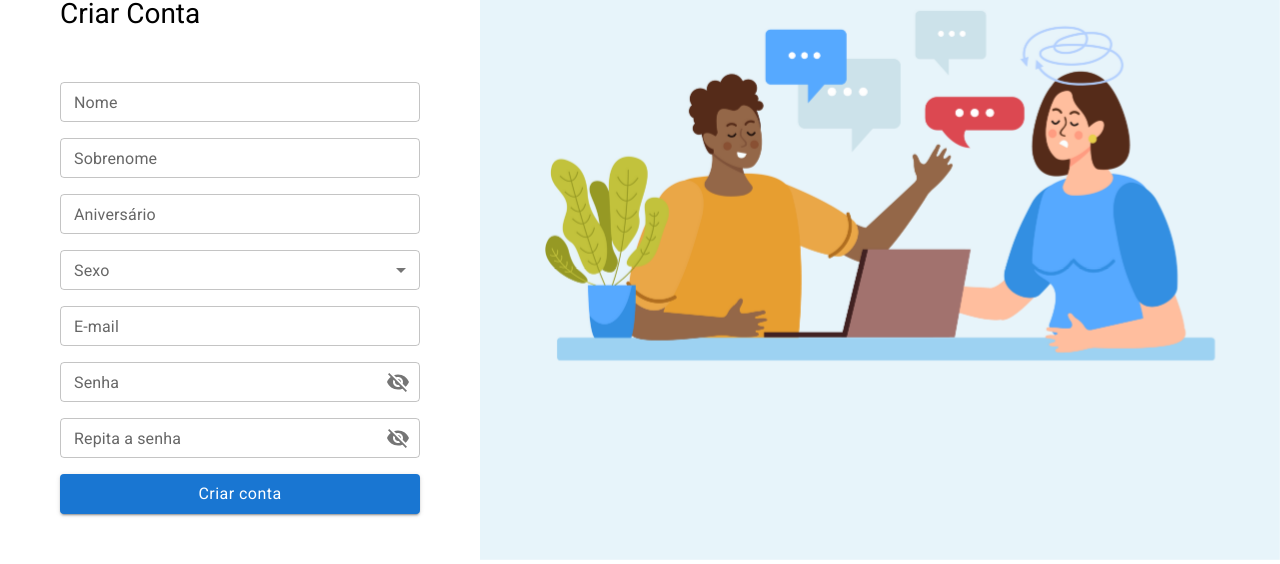
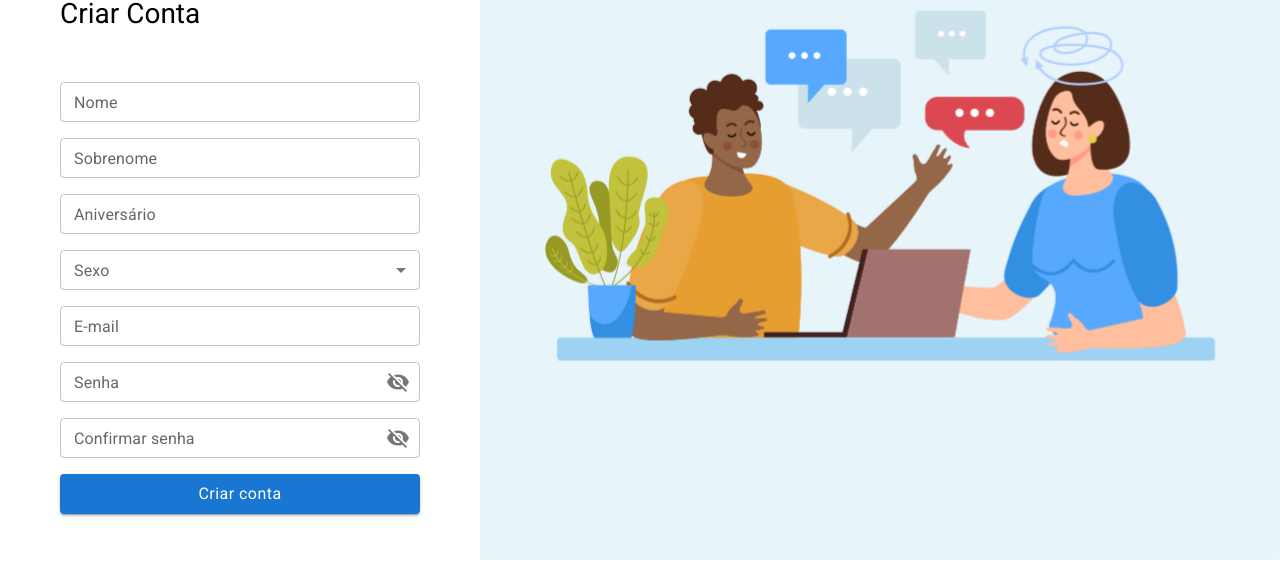
Before and after one commit to maisafolgueral/labs-soft-eng, a React (Vite) app in the folder frontend/: page /register in a window 1280 px wide. Shown: the part 240-804 px from the top of the page. Built offline with nearby package versions, Linux system fonts and the light colour scheme.

Commit message:
Register integrated

```diff
--- a/frontend/src/pages/Login.jsx
+++ b/frontend/src/pages/Login.jsx
@@ -18,12 +18,10 @@ import bannerConversation from "@/assets/images/banner-conversation.png";
 
 
 const validationSchema = yup.object({
-  email: yup
-    .string("Preencha o seu e-mail")
+  email: yup.string()
     .email("E-mail inválido")
     .required("E-mail é obrigatório"),
-  password: yup
-    .string("Preencha a sua senha")
+  password: yup.string()
     .required("Senha é obrigatório"),
 });
 
@@ -79,8 +77,8 @@ export default function Login() {
       password: "",
     },
     validationSchema: validationSchema,
-    onSubmit: (data) => {
-      handleSubmit(data);
+    onSubmit: (values) => {
+      handleSubmit(values);
     },
   });
 
@@ -144,7 +142,6 @@ export default function Login() {
               label="Senha"
               variant="outlined"
               size="small"
-              type="password"
               value={formik.values.password}
               onChange={formik.handleChange}
               onBlur={formik.handleBlur}
--- a/frontend/src/pages/Register.jsx
+++ b/frontend/src/pages/Register.jsx
@@ -1,117 +1,96 @@
 import * as React from "react";
-import * as yup from 'yup';
-import { useFormik } from 'formik';
+import * as yup from "yup";
+import { useFormik } from "formik";
 import { useNavigate } from "react-router-dom";
 import Typography from "@mui/material/Typography";
 import Box from "@mui/material/Box";
 import Stack from "@mui/material/Stack";
 import TextField from "@mui/material/TextField";
 import MenuItem from "@mui/material/MenuItem";
-import FormControl from "@mui/material/FormControl";
-import InputLabel from "@mui/material/InputLabel";
-import IconButton from "@mui/material/IconButton";
-import OutlinedInput from "@mui/material/OutlinedInput";
-import InputAdornment from "@mui/material/InputAdornment";
-import Alert from '@mui/material/Alert';
+import Alert from "@mui/material/Alert";
 import LoadingButton from "@mui/lab/LoadingButton";
 import { LocalizationProvider } from "@mui/x-date-pickers/LocalizationProvider";
 import { AdapterDayjs } from "@mui/x-date-pickers/AdapterDayjs";
 import { DatePicker } from "@mui/x-date-pickers/DatePicker";
-import Visibility from "@mui/icons-material/Visibility";
-import VisibilityOff from "@mui/icons-material/VisibilityOff";
 import "dayjs/locale/pt";
+import { socialAPI } from "@/globals";
 import { Main } from "@/components/Main";
-import { socialAPI } from '@/globals';
+import PasswordInput from "@/components/PasswordInput";
 import isologo from "@/assets/branding/hola-isologo-coloful.svg";
 import bannerConversation from "@/assets/images/banner-conversation.png";
 
+const calculateAge = (birthdate) => {
+  const birthDate = new Date(birthdate);
+  const currentDate = new Date();
+
+  const yearsDiff = currentDate.getFullYear() - birthDate.getFullYear();
+  const monthsDiff = currentDate.getMonth() - birthDate.getMonth();
+  const daysDiff = currentDate.getDate() - birthDate.getDate();
+
+  // Adjust the age if the birthdate for the current year hasn't occurred yet
+  if (monthsDiff < 0 || (monthsDiff === 0 && daysDiff < 0)) {
+    return yearsDiff - 1;
+  } else {
+    return yearsDiff;
+  }
+}
+
 const validationSchema = yup.object({
-  name: yup
-    .string('Preencha o seu nome')
-    .required('Nome é obrigatório'),
-  surname: yup
-    .string('Preencha o seu sobrenome')
-    .required('Sobrenome é obrigatório'),
-  birthday: yup
-    .string('Preencha o seu aniversário')
-    .required('Aniversário é obrigatório'),
-  gender: yup
-    .string('Selecione o seu sexo')
-    .required('Sexo é obrigatório')
-    .oneOf(['M', 'F']),
-  email: yup
-    .string('Preencha o seu email')
-    .email('Email invalido')
-    .required('Email é obrigatório'),
-  password: yup
-    .string('Preencha a sua senha')
-    .min(6, 'Senha deve conter no mínimo 6 caracteres')
-    .max(12, 'Senha deve conter no máximo 12 caracteres')
-    .required('Senha é obrigatório'),
+  name: yup.string()
+    .required("Nome é obrigatório"),
+  surname: yup.string()
+    .required("Sobrenome é obrigatório"),
+  birthday: yup.string()
+    .required("Aniversário é obrigatório")
+    .test(
+      "age-range",
+      "Idade não permitida",
+      (value) => {
+        let age = calculateAge(value);
+        return age >= 14 && age <= 30;
+      }
+    ),
+  gender: yup.string()
+    .oneOf(["M", "F"])
+    .required("Sexo é obrigatório"),
+  email: yup.string()
+    .email("E-mail inválido")
+    .required("E-mail é obrigatório"),
+  password: yup.string()
+    .min(6, "Senha deve conter no mínimo 6 caracteres")
+    .max(12, "Senha deve conter no máximo 12 caracteres")
+    .required("Senha é obrigatório"),
+  passwordConfirmation: yup.string()
+    .oneOf([yup.ref('password')], 'As senhas devem ser iguais')
+    .required("Confirmar a senha é obrigatório"),
 });
 
 function Form() {
-  //const navigate = useNavigate();
+  const navigate = useNavigate();
+  const [loading, setLoading] = React.useState(false);
   const [alert, setAlert] = React.useState(false);
-  const [alertMessage, setAlertMessage] = React.useState('');
-  const [loading, setLoading] = React.useState(false);
-  /*const [name, setName] = React.useState("");
-  const [surname, setSurname] = React.useState("");
-  const [birthday, setBirthday] = React.useState("");
-  const [gender, setGender] = React.useState("");
-  const [email, setEmail] = React.useState("");*/
-  const [passwords, setPasswords] = React.useState({
-    password1: "",
-    password2: "",
-    password1Visible: false,
-    password2Visible: false,
-  });
+  const [alertMessage, setAlertMessage] = React.useState("");
 
-  /*const handleBirthday = (value) => {
-    const date = new Date(value);
-    const yyyy = date.getFullYear();
-    const mm = String(date.getMonth() + 1).padStart(2, '0');
-    const dd = String(date.getDate()).padStart(2, '0');
-    const formattedDate = `${yyyy}-${mm}-${dd}`;
+  const handleBirthday = (value) => {
+    let outputDate = null;
 
-    setBirthday(formattedDate);
-  };*/
+    if(value) {
+      const date = new Date(value);
+      let yyyy = date.getFullYear();
+      let mm = String(date.getMonth() + 1).padStart(2, "0");
+      let dd = String(date.getDate()).padStart(2, "0");
+      outputDate = `${yyyy}-${mm}-${dd}`;
+    }
 
-  const handlePasswordChange = (field) => (event) => {
-    setPasswords({
-      ...passwords,
-      [field]: event.target.value,
-    });
+    formik.setFieldValue('birthday', outputDate);
   };
 
-  const togglePasswordVisibility = (field) => () => {
-    setPasswords({
-      ...passwords,
-      [field]: !passwords[field],
-    });
-  };
+  let displayError = (message) => {
+    setAlert(true);
+    setAlertMessage(message);
+  }
 
-  const handleMouseDownPassword = (event) => {
-    event.preventDefault();
-  };
-
-  const formik = useFormik({
-    initialValues: {
-      name: '',
-      surname: '',
-      birthday: '',
-      gender: '',
-      email: '',
-      password: '',
-    },
-    validationSchema: validationSchema,
-    onSubmit: (values) => {
-      console.log(JSON.stringify(values, null, 2));
-    },
-  });
-
-  /*let handleSubmit = async (e) => {
-    e.preventDefault();
+  let handleSubmit = async (values) => {
     setLoading(true);
     try {
       let res = await fetch(socialAPI+"/users", {
@@ -121,32 +100,45 @@ function Form() {
           "Content-Type": "application/json",
         },
         body: JSON.stringify({
-          name: name,
-          surname: surname,
-          birthday: birthday,
-          gender: gender,
-          email: email,
-          password: passwords["password1"],
+          name: values.name,
+          surname: values.surname,
+          birthday: values.birthday,
+          gender: values.gender,
+          email: values.email,
+          password: values.password,
           is_bot: false,
           is_active: true
         }),
       });
 
-      let resJson = await res.json();
-      console.log(resJson)
-
       if (res.status === 200) {
-        navigate("/h/timeline");
-      } else if (res.status === 400) {
-        setAlert(true);
-        setAlertMessage(resJson.name);
+        navigate("/login");
+      } else if (res.status === 409) {
+        displayError("Este e-mail já está em uso");
+      } else {
+        displayError("Ocorreu um erro em nosso servidor");
       }
     } catch (err) {
-      console.log(err);
-    } finally {
-      setLoading(false);
+      displayError("Ocorreu um erro ao enviar seus dados");
     }
-  };*/
+    setLoading(false);
+  };
+
+  const formik = useFormik({
+    initialValues: {
+      name: "",
+      surname: "",
+      birthday: "",
+      gender: "",
+      email: "",
+      password: "",
+      passwordConfirmation: "",
+    },
+    validationSchema: validationSchema,
+    onSubmit: (values) => {
+      handleSubmit(values);
+    },
+  });
 
   return (
     <Box
@@ -156,14 +148,13 @@ function Form() {
       onSubmit={formik.handleSubmit}
     >
       <Stack direction="column" spacing={2}>
-
-        {/*alert &&
+        {alert &&
         <Alert
           variant="filled"
           severity="error"
         >
           { alertMessage }
-        </Alert>*/
+        </Alert>
         }
 
         <TextField
@@ -198,6 +189,7 @@ function Form() {
             label="Aniversário"
             variant="outlined"
             format="DD/MM/YYYY"
+            onChange={handleBirthday}
             slotProps={{
               textField: {
                   size: "small",
@@ -205,7 +197,6 @@ function Form() {
                   error: formik.touched.birthday && Boolean(formik.errors.birthday),
                   helperText: formik.touched.birthday && formik.errors.birthday,
                   onBlur: formik.handleBlur,
-                  onChange: formik.handleChange
               }
             }}
           />
@@ -245,57 +236,32 @@ function Form() {
           helperText={formik.touched.email && formik.errors.email}
         />
 
-        <FormControl variant="outlined" size="small">
-            <InputLabel htmlFor="outlined-adornment-password">Senha</InputLabel>
-            <OutlinedInput
-                label="Senha"
-                type={passwords.password1Visible ? "text" : "password"}
-                value={passwords.password1 + formik.values.password}
-                onChange={(e) => {
-                  handlePasswordChange("password1");
-                  formik.handleChange(e)}}
-                error={formik.touched.password && Boolean(formik.errors.password)}
-                helperText={formik.touched.password && formik.errors.password}
-                endAdornment={
-                <InputAdornment position="end" >
-                    <IconButton
-                      aria-label="toggle password visibility"
-                      onClick={togglePasswordVisibility("password1Visible")}
-                      onMouseDown={handleMouseDownPassword}
-                      edge="end"
-                      >
-                      {passwords.password1Visible ? <Visibility /> : <VisibilityOff />}
-                    </IconButton>
-                </InputAdornment>
-                }
-            />
-        </FormControl>
+        <PasswordInput
+          fullWidth
+          name="password"
+          label="Senha"
+          variant="outlined"
+          size="small"
+          value={formik.values.password}
+          onChange={formik.handleChange}
+          onBlur={formik.handleBlur}
+          error={formik.touched.password && Boolean(formik.errors.password)}
+          helperText={formik.touched.password && formik.errors.password}
+        />
 
-        <FormControl variant="outlined" size="small">
-            <InputLabel htmlFor="outlined-adornment-password">Repita a senha</InputLabel>
-            <OutlinedInput
-                label="Repita a senha"
-                type={passwords.password2Visible ? "text" : "password"}
-                value={passwords.password2 + formik.values.password}
-                onChange={(e) => {
-                  handlePasswordChange("password2");
-                  formik.handleChange(e)}}
-                error={formik.touched.password && Boolean(formik.errors.password)}
-                helperText={formik.touched.password && formik.errors.password}
-                endAdornment={
-                <InputAdornment position="end" >
-                    <IconButton
-                      aria-label="toggle password visibility"
-                      onClick={togglePasswordVisibility("password2Visible")}
-                      onMouseDown={handleMouseDownPassword}
-                      edge="end"
-                      >
-                      {passwords.password2Visible ? <Visibility /> : <VisibilityOff />}
-                    </IconButton>
-                </InputAdornment>
-                }
-            />
-        </FormControl>
+        <PasswordInput
+          fullWidth
+          name="passwordConfirmation"
+          label="Confirmar senha"
+          variant="outlined"
+          size="small"
+          type="password"
+          value={formik.values.passwordConfirmation}
+          onChange={formik.handleChange}
+          onBlur={formik.handleBlur}
+          error={formik.touched.passwordConfirmation && Boolean(formik.errors.passwordConfirmation)}
+          helperText={formik.touched.passwordConfirmation && formik.errors.passwordConfirmation}
+        />
 
         <LoadingButton
           fullWidth
@@ -305,11 +271,10 @@ function Form() {
             fontSize: "16px"
           }}
           loading={loading}
-          //disabled
+          //disabled={!formik.dirty}
         >
           Criar conta
         </LoadingButton>
-
       </Stack>
     </Box>
   );
```
